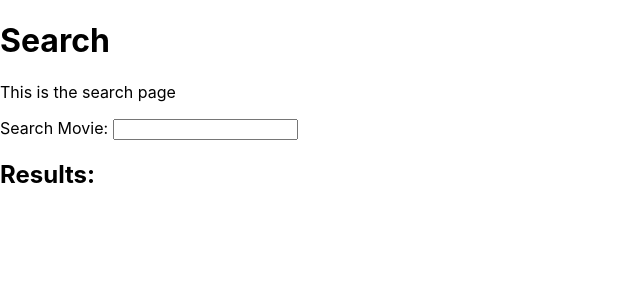
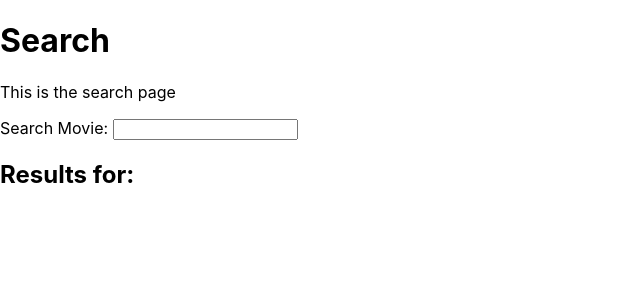
Before and after one commit to lucassherwin/the-shoppies, a React (Create React App) app: page / in a window 1280 px wide. Shown: the top 300 px of the page, without its empty margins (0-640 px from the left). Built offline with nearby package versions, Linux system fonts and the light colour scheme.

Commit message:
cleaned up code

```diff
--- a/src/App.js
+++ b/src/App.js
@@ -1,19 +1,10 @@
 import React, { Component } from 'react';
 import Search from './components/Search.js';
-import MovieShowPage from './components/MovieShowPage.js';
-// import Nominations from './Nominations.js';
 import axios from 'axios';
 import Nominations from './components/Nominations.js';
 
 export class App extends Component {
     state = {
-        // currentMovie: {
-        //     searchTerm: '',
-        //     title: '',
-        //     releaseYear: null,
-        //     plot: null,
-        //     imdbID: null
-        // },
         searchTerm: '',
         nominations: [], //max of 5
         searchResults: [],
@@ -21,37 +12,8 @@ export class App extends Component {
     }
 
     handleSearch = (searchTerm) => {
-        // console.log('searching');
-        // console.log(searchInput.target.value);
-
-        // let searchTerm = searchInput.toLowerCase().split(' ').join('+');
-        // this.setState({searchTerm: searchInput.toLowerCase().split(' ').join('+')});
-        // this.setState({searchTerm: searchTerm.target.value})
-        // console.log(this.state.serachTerm);
-        // let search = searchTerm.target.value;
-        // console.log(search);
-
-        //axios request
-        // axios.get(`http://www.omdbapi.com/?apikey=${process.env.REACT_APP_OMDB_API_KEY}&t=${search}`)
-        // .then(res => {
-            // this.setState({currentMovie: {...this.state.currentMovie, title: res.data['Title']}})
-            // this.setState({currentMovie: {...this.state.currentMovie, releaseYear: res.data['Year']}})
-            // this.setState({currentMovie: {...this.state.currentMovie, plot: res.data['Plot']}})
-            // this.setState({currentMovie: {...this.state.currentMovie, imdbID: res.data['imdbID']}})
-            // this.state.searchResults.push(res.data) //push the whole movie obj that is returned into the array
-        //     if(res.data['Response'] !== "False")
-        //     {
-        //         console.log('adding: ');
-        //         this.state.searchResults.push(res.data) //push the whole movie obj that is returned into the array
-        //     }
-
-        //     console.log(res.data)
-        // })
-
         let search = searchTerm.target.value;
         this.setState({searchTerm: search});
-        // this.props.handleSearch(searchTerm);
-        // console.log(search);
         let searchResults = this.state.searchResults;
         let resultString; //this will have the format 'Title (release date)'
 
@@ -71,9 +33,6 @@ export class App extends Component {
     }
 
     nominate = (movieTitle) => {
-		// let currentTitle = this.state.currentMovie.title;
-        // console.log(movieTitle.target.previousSibling.wholeText); //title to be push into nominations
-        console.log(movieTitle.target)
         let movie = movieTitle.target.previousSibling.wholeText; //gets movie string from list item
         let nominations = this.state.nominations;
         if(this.state.nominations.length === 4) //next nomination will fill the array
@@ -93,28 +52,6 @@ export class App extends Component {
             localStorage['nominations'] = JSON.stringify(this.state.nominations); //set localstorage array to nominations from state
             this.setState({searchResults: []}); //reset search results after nominating a movie
         }
-        // if(this.state.nominations.length === 5)
-        // {
-        //     alert('You have selected 5 nominations!');
-        //     console.log(this.state.nominations);
-
-        //   //check if this will make it 5 nominations and alert
-        // }
-        // else
-        // {
-        //     this.state.nominations.push(currentTitle); //only save the title not the whole object
-		// 	//this will make disabling the button easier -> dont need the object at any point
-
-		// 	localStorage['nominations'] = JSON.stringify(this.state.nominations); //set localstorage array to nominations from state
-
-		// 	console.log(this.state.nominations);
-
-        //     //reset current movie in state
-        //     // this.setState({currentMovie: {...this.state.currentMovie, title: ''}})
-        //     // this.setState({currentMovie: {...this.state.currentMovie, releaseYear: null}})
-        //     // this.setState({currentMovie: {...this.state.currentMovie, plot: ''}})
-        //     // this.setState({currentMovie: {...this.state.currentMovie, imdbID: null}})
-        // }
     }
 
     removeNomination = (title) => {
@@ -128,12 +65,6 @@ export class App extends Component {
 		this.setState({nominations});
 		//remove from localstorage
 		localStorage['nominations'] = JSON.stringify(nominations);
-
-        //reset currentMovie in state
-        // this.setState({currentMovie: {...this.state.currentMovie, title: ''}})
-        // this.setState({currentMovie: {...this.state.currentMovie, releaseYear: null}})
-        // this.setState({currentMovie: {...this.state.currentMovie, plot: ''}})
-		// this.setState({currentMovie: {...this.state.currentMovie, imdbID: null}})
 	}
 
     componentDidMount() {
@@ -148,10 +79,7 @@ export class App extends Component {
     render() {
         return (
             <div>
-                <Search searchTerm={this.state.searchTerm} handleSearch={this.handleSearch} searchResults={this.state.searchResults} nominate={this.nominate} />
-
-                {/* {!!this.state.currentMovie ? null : <MovieShowPage currentMovie={this.state.currentMovie} nominate={this.nominate} nominations={this.state.nominations} />}  */}
-
+                <Search searchTerm={this.state.searchTerm} handleSearch={this.handleSearch} searchResults={this.state.searchResults} nominate={this.nominate} nominations={this.state.nominations} />
                 {this.state.nominations.length === 0 ? null : <Nominations nominations={this.state.nominations} removeNomination={this.removeNomination} />}
             </div>
         )
--- a/src/components/Search.js
+++ b/src/components/Search.js
@@ -2,31 +2,6 @@ import React, { Component } from 'react';
 // import axios from 'axios';
 
 export class Search extends Component {
-    // state = {
-    //     searchResults: [],
-    //     searchTerm: null
-    // }
-
-    // handleSearch = (searchTerm) => {
-    //     let search = searchTerm.target.value;
-    //     this.setState({searchTerm: search});
-    //     // this.props.handleSearch(searchTerm);
-    //     console.log(search);
-    //     let searchResults = this.state.searchResults;
-
-    //     //axios request
-    //     axios.get(`http://www.omdbapi.com/?apikey=${process.env.REACT_APP_OMDB_API_KEY}&t=${search}`)
-    //     .then(res => {
-    //         if(res.data['Response'] !== "False")
-    //         {
-    //             searchResults.push(res.data['Title']); //push the whole movie obj that is returned into the array
-    //             console.log(res.data);
-    //             let uniqueResults = [...new Set(searchResults)]; //make it a set to remove duplicates
-    //             this.setState({uniqueResults});
-    //         }
-    //     })
-    // }
-
     render() {
         return (
             <div>
@@ -41,10 +16,10 @@ export class Search extends Component {
                     </form>
                 </div>
                 <div>
-                    <h2>Results:</h2>
+                    <h2>{`Results for: ${this.props.searchTerm}`}</h2>
                     <ul>
                         {this.props.searchResults.map((movie, index) => (
-                            <li key={index}>{movie} <button onClick={this.props.nominate}>Nominate</button></li>
+                            <li key={index}>{movie} <button onClick={this.props.nominate} disabled={this.props.nominations.includes(movie)}>Nominate</button></li>
                         ))}
                     </ul>
                 </div>
@@ -54,37 +29,3 @@ export class Search extends Component {
 }
 
 export default Search
-
-
-
-// import React from 'react'
-
-// export default function Search(props) {
-//     let searchInput = React.createRef();
-
-//     function handleClick(event) {
-//         event.preventDefault();
-//         props.handleSearch(searchInput.current.value)
-//     }
-
-//     return (
-//         <div>
-//             <h1>Search</h1>
-//             <p>This is the search page</p>
-//             <form>
-//                 <label>
-//                     Search Movie: <input type='text' name='movie' onChange={props.handleSearch} ref={searchInput} />
-//                     <button onClick={handleClick}>Search</button>
-//                 </label>
-//             </form>
-//             <div>
-//                 <h2>Results:</h2>
-//                 <ul>
-//                     {props.searchResults.map((movie, index) => (
-//                         <li key={index}>{movie['Title']}</li>
-//                     ))}
-//                 </ul>
-//             </div>
-//         </div>
-//     )
-// }
```
